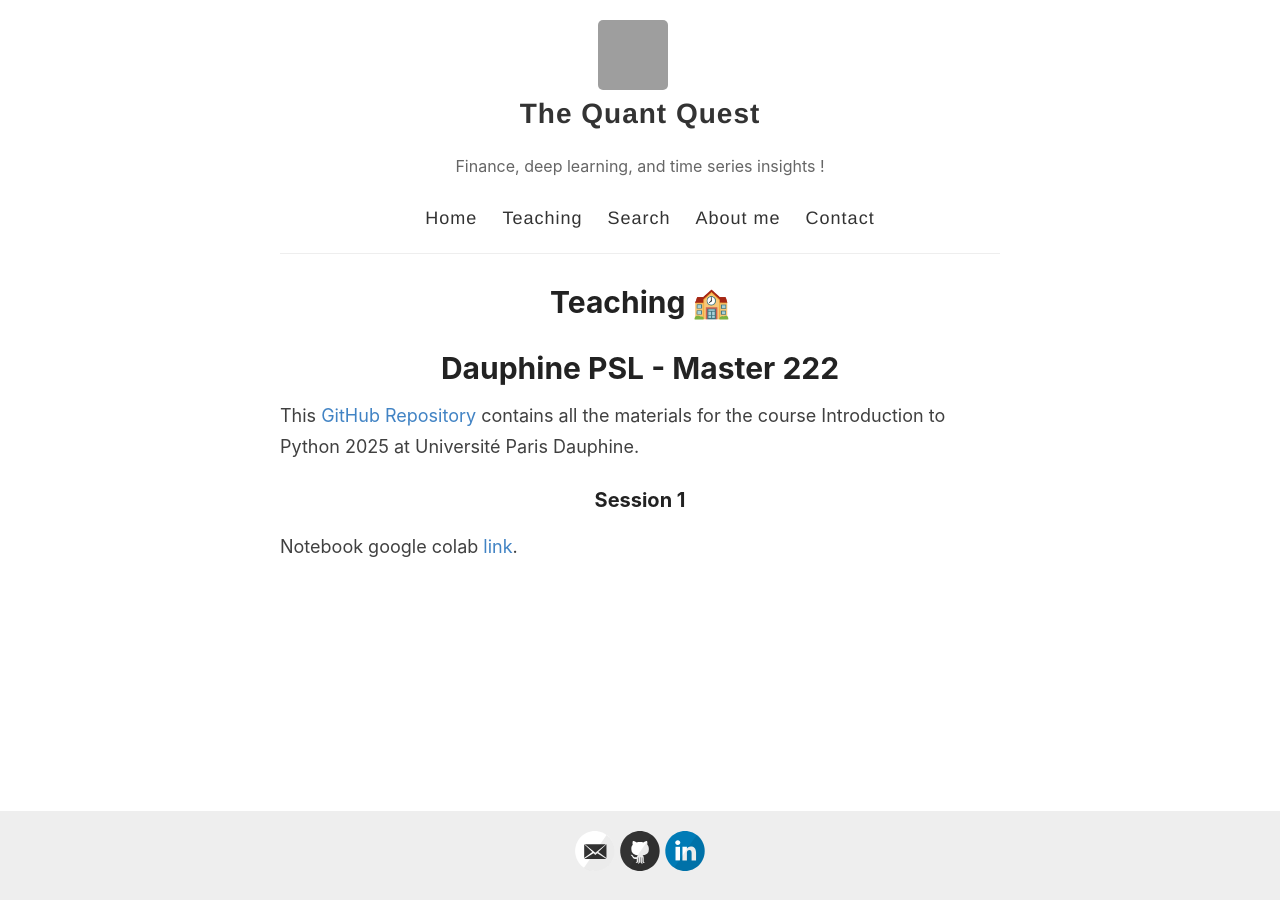
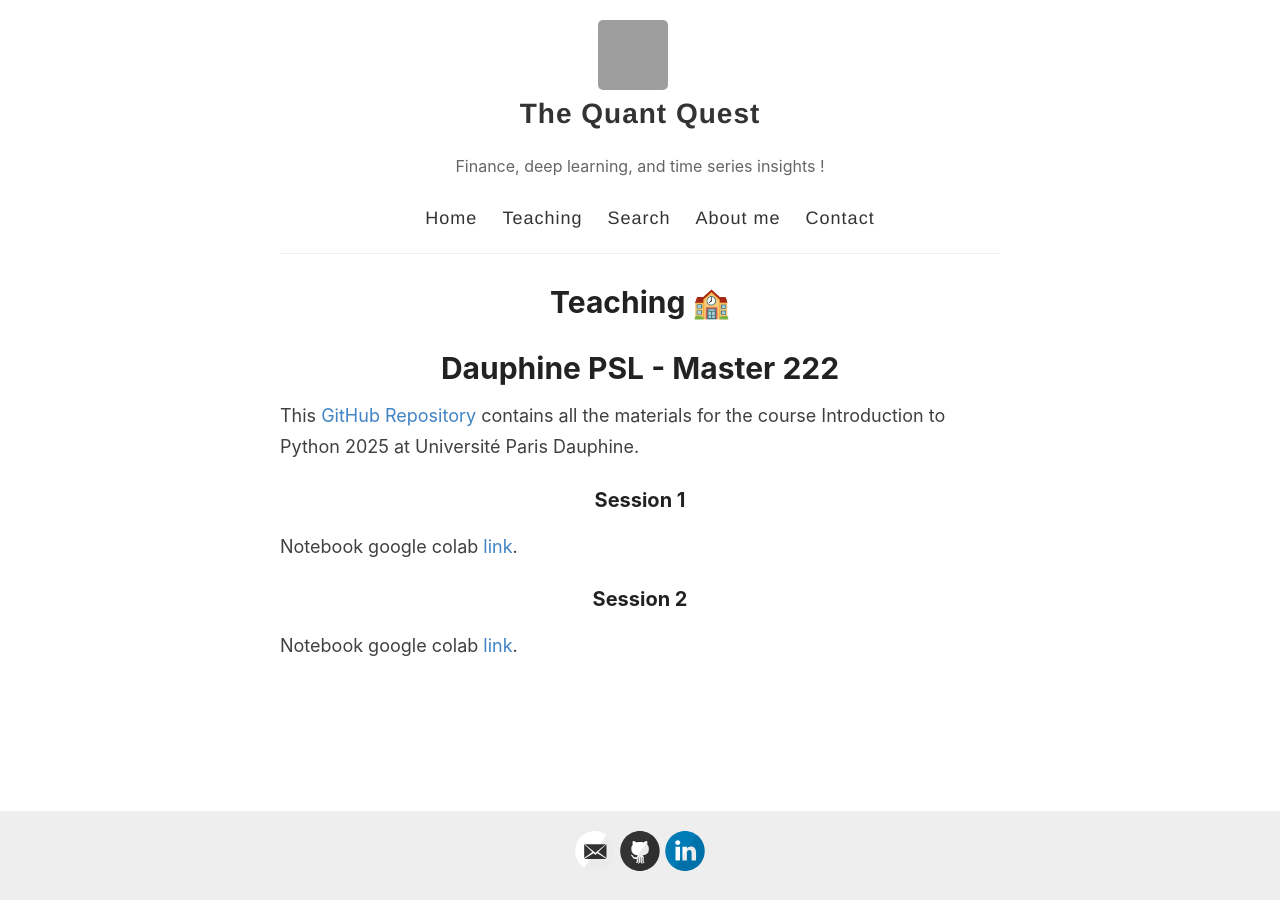
Before and after one commit to Zaltarba/blog, a Jekyll site: the page built from _pages/teaching.md, in a window 1280 px wide. Built offline with Jekyll 4.4.1, drawn with Linux system fonts in a browser that asks for light colours.

Commit message:
Update teaching.md

```diff
--- a/_pages/teaching.md
+++ b/_pages/teaching.md
@@ -11,3 +11,7 @@
 ### Session 1
 
 Notebook google colab [link](https://colab.research.google.com/github/Zaltarba/PSL_python_for_finance/blob/main/python_session_1.ipynb).
+
+### Session 2
+
+Notebook google colab [link](https://colab.research.google.com/github/Zaltarba/PSL_python_for_finance/blob/main/python_session_2.ipynb).
```
